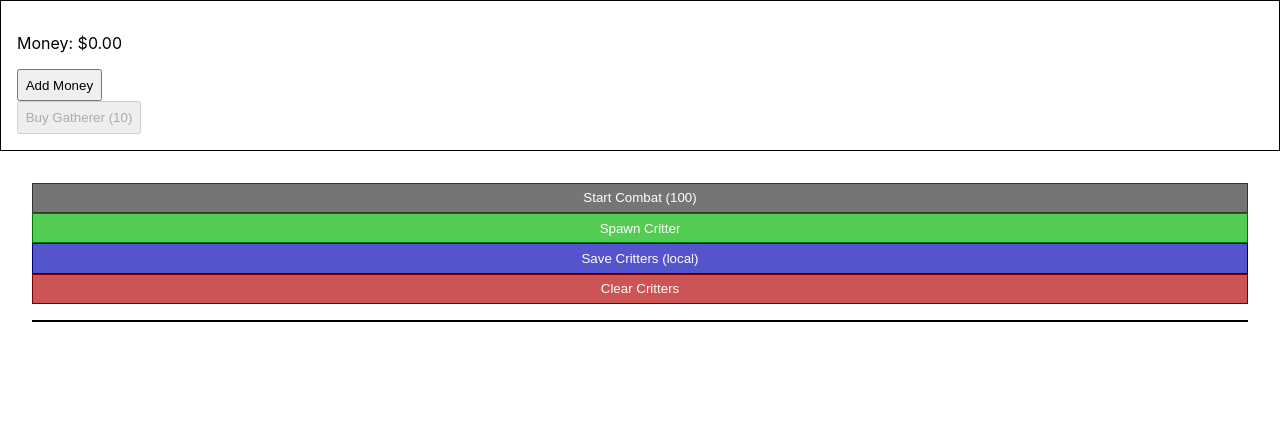
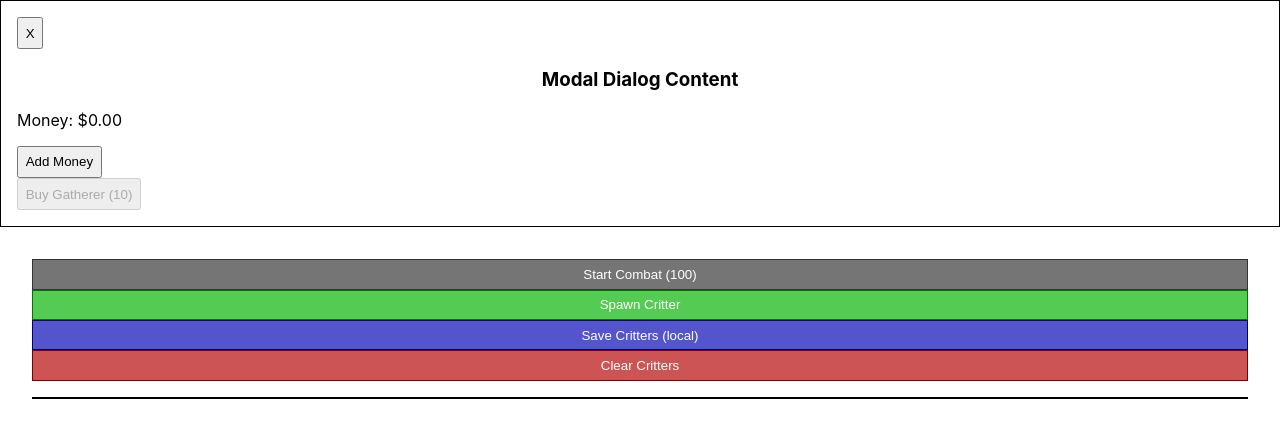
Before and after one commit to Wolven531/react-hooks-todo, a React app: page / in a window 1280 px wide. Shown: the top 438 px of the page. Built offline with nearby package versions, Linux system fonts and the light colour scheme.

Commit message:
STart modal work for MoneyControls

```diff
--- a/src/components/MoneyControls/MoneyControls.tsx
+++ b/src/components/MoneyControls/MoneyControls.tsx
@@ -30,6 +30,7 @@ const MoneyControls = ({
 	money,
 	upgradeStore }: IMoneyControlsProps) => {
 	const [gathererTick, setGathererTick] = useState(GATHERER_INITIAL_TICK)
+	const [isShowingModal, setIsShowingModal] = useState(true)
 
 	// NOTE: This happens before un-render (only once)
 	const handleUnmount = () => {}
@@ -44,6 +45,14 @@ const MoneyControls = ({
 
 	const handleBuyGatherer = () => {
 		addGatherer()
+	}
+
+	const handleModalClick = () => {
+		console.log(`[handleModalClick]`)
+	}
+
+	const handleModalDialogClose = () => {
+		console.log(`[handleModalDialogClose]`)
 	}
 
 	const handleUpgradeGatherers = () => {
@@ -65,6 +74,16 @@ const MoneyControls = ({
 
 	return (
 		<article className="money-controls">
+			<div onClick={handleModalClick}>
+				{isShowingModal && <div className="modal">
+					{false // TODO: this should be `isLoading`
+						? <div>Spinner</div>
+						: <div>
+							<button onClick={handleModalDialogClose}>X</button>
+							<h1>Modal Dialog Content</h1>
+						</div>}
+				</div>}
+			</div>
 			<section>
 				<p>Money: ${money.toFixed(2)}</p>
 				{gatherers < 1
```
